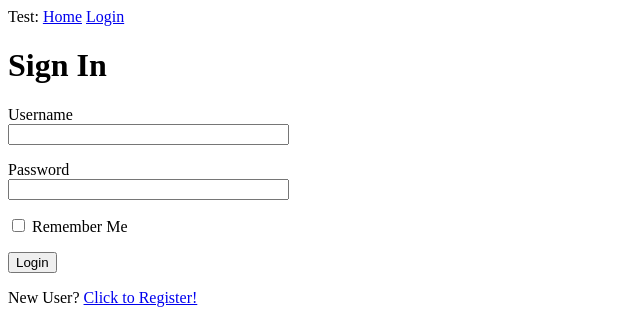
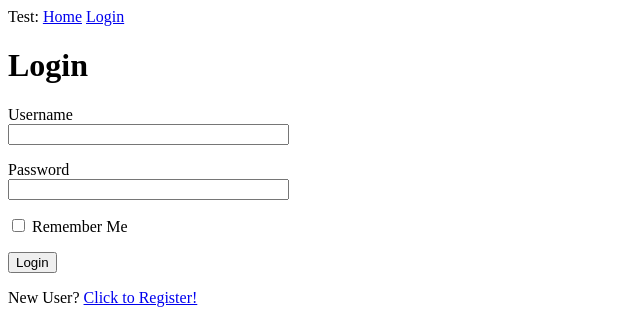
Before and after one commit to jorgeav527/roadr-dashboard, a Flask app: a page that uses app/templates/login.html in a window 1280 px wide. Shown: the top 311 px of the page, without its empty margins (0-640 px from the left). Run offline with Flask 3, Linux system fonts and the light colour scheme.

Commit message:
changing titles login and signup

```diff
--- a/app/templates/login.html
+++ b/app/templates/login.html
@@ -1,7 +1,7 @@
 {% extends "base.html" %}
 
 {% block content %}
-<h1>Sign In</h1>
+<h1>Login</h1>
 <form action="" method="post" novalidate>
   {{ form.hidden_tag() }}
   <p>
--- a/app/templates/register.html
+++ b/app/templates/register.html
@@ -1,7 +1,7 @@
 {% extends "base.html" %}
 
 {% block content %}
-    <h1>Register</h1>
+    <h1>Signup</h1>
     <form action="" method="post">
         {{ form.hidden_tag() }}
         <p>
```
